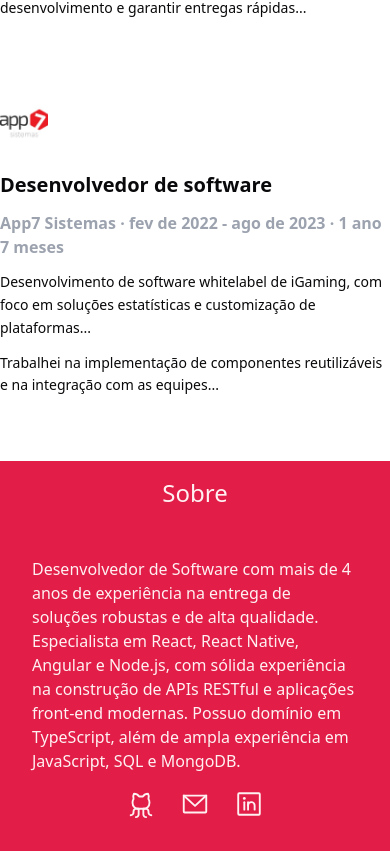
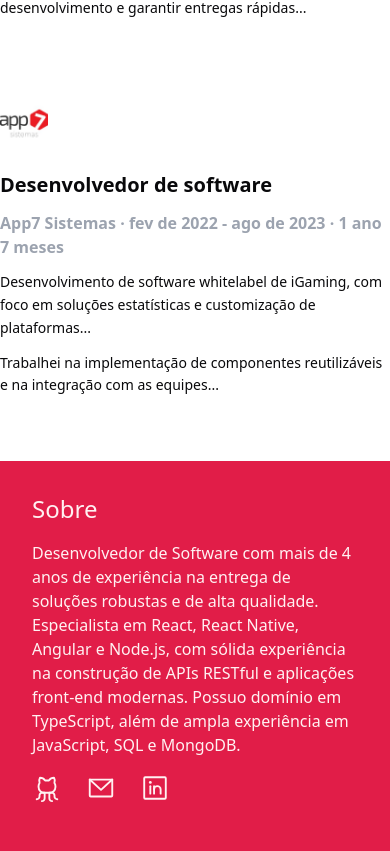
Before and after one commit to stecks10/vitor-web, a Next.js app: page / in a window 390 px wide. Shown: the part 2150-3001 px from the top of the page. Built offline with nearby package versions, Linux system fonts and the light colour scheme.

Commit message:
Revert "refatora componente Footer para melhorar layout e responsividade"
This reverts commit b307907d67adb9d91fc97ccbdf6a4a178eb611fc.

```diff
--- a/components/Footer.tsx
+++ b/components/Footer.tsx
@@ -6,26 +6,19 @@ export function Footer() {
   return (
     <footer
       id="contact"
-      className="hover:bg-primary-dark flex w-full flex-col items-center justify-between bg-primary p-4 text-primary-foreground shadow-lg transition-colors duration-300 ease-in-out dark:bg-secondary dark:text-secondary-foreground"
+      className="bg-primary p-8 px-4 text-primary-foreground shadow-lg dark:bg-secondary dark:text-secondary-foreground md:px-40"
     >
-      <div className="flex w-full justify-center pb-8 sm:justify-center">
-        <h2 className="mb-4 text-2xl sm:mb-0 sm:mr-4 sm:text-3xl">Sobre</h2>
-      </div>
-      <div className="container mx-auto flex flex-col items-center px-4 text-left md:px-20 lg:px-40">
-        {/* Alinhamento do título "Sobre" e texto de descrição */}
-        <div className="mb-4 flex flex-col items-center sm:flex-row sm:items-start sm:text-left">
-          <p className="max-w-3xl text-base sm:text-lg md:text-xl">
-            Desenvolvedor de Software com mais de 4 anos de experiência na
-            entrega de soluções robustas e de alta qualidade. Especialista em
-            React, React Native, Angular e Node.js, com sólida experiência na
-            construção de APIs RESTful e aplicações front-end modernas. Possuo
-            domínio em TypeScript, além de ampla experiência em JavaScript, SQL
-            e MongoDB.
-          </p>
-        </div>
+      <div className="container flex flex-col items-start px-4 text-left md:px-20 lg:px-40">
+        <h2 className="mb-4 text-left text-2xl sm:text-3xl">Sobre</h2>
+        <p className="mb-4 max-w-3xl text-left text-base sm:text-lg md:text-xl">
+          Desenvolvedor de Software com mais de 4 anos de experiência na entrega
+          de soluções robustas e de alta qualidade. Especialista em React, React
+          Native, Angular e Node.js, com sólida experiência na construção de
+          APIs RESTful e aplicações front-end modernas. Possuo domínio em
+          TypeScript, além de ampla experiência em JavaScript, SQL e MongoDB.
+        </p>
 
-        {/* Ícones sociais */}
-        <div className="mb-4 flex flex-wrap items-center justify-center gap-6">
+        <div className="mb-4 flex flex-wrap items-center justify-center gap-6 sm:flex-row">
           <a
             href="https://github.com/stecks10"
             target="_blank"
```
